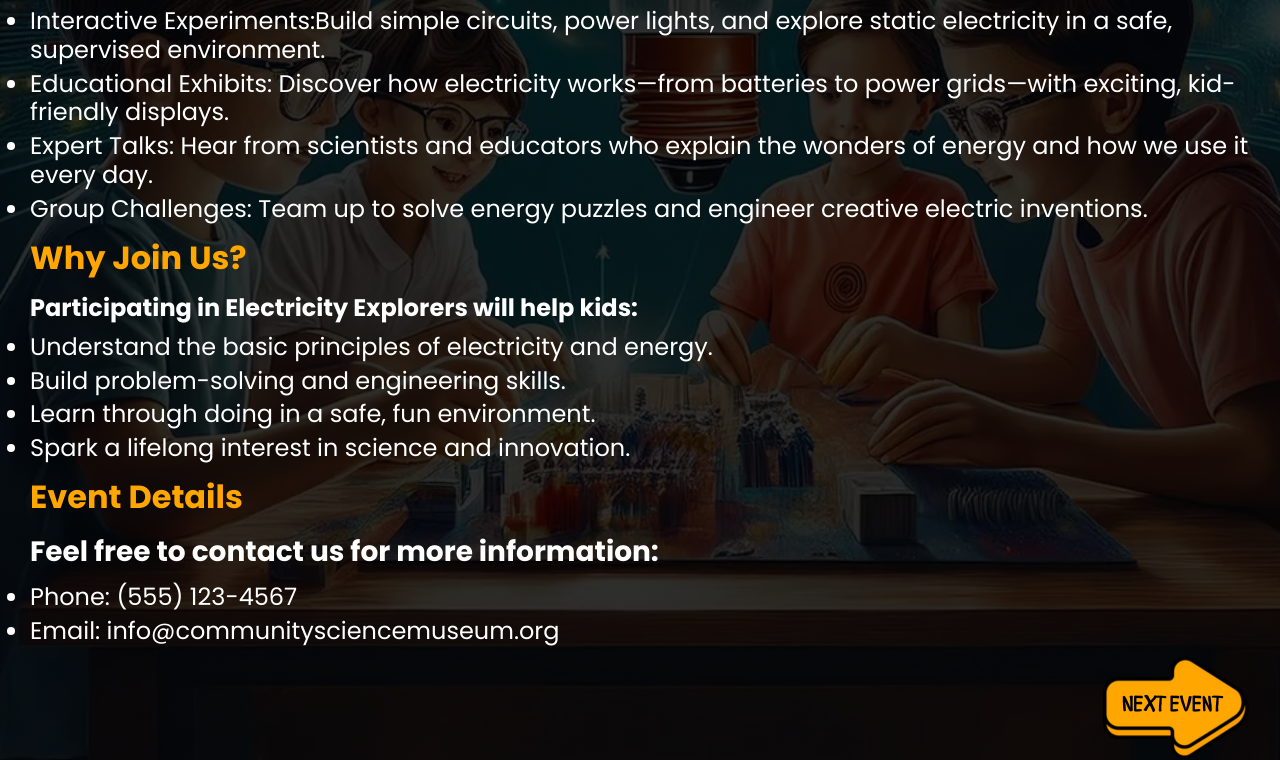
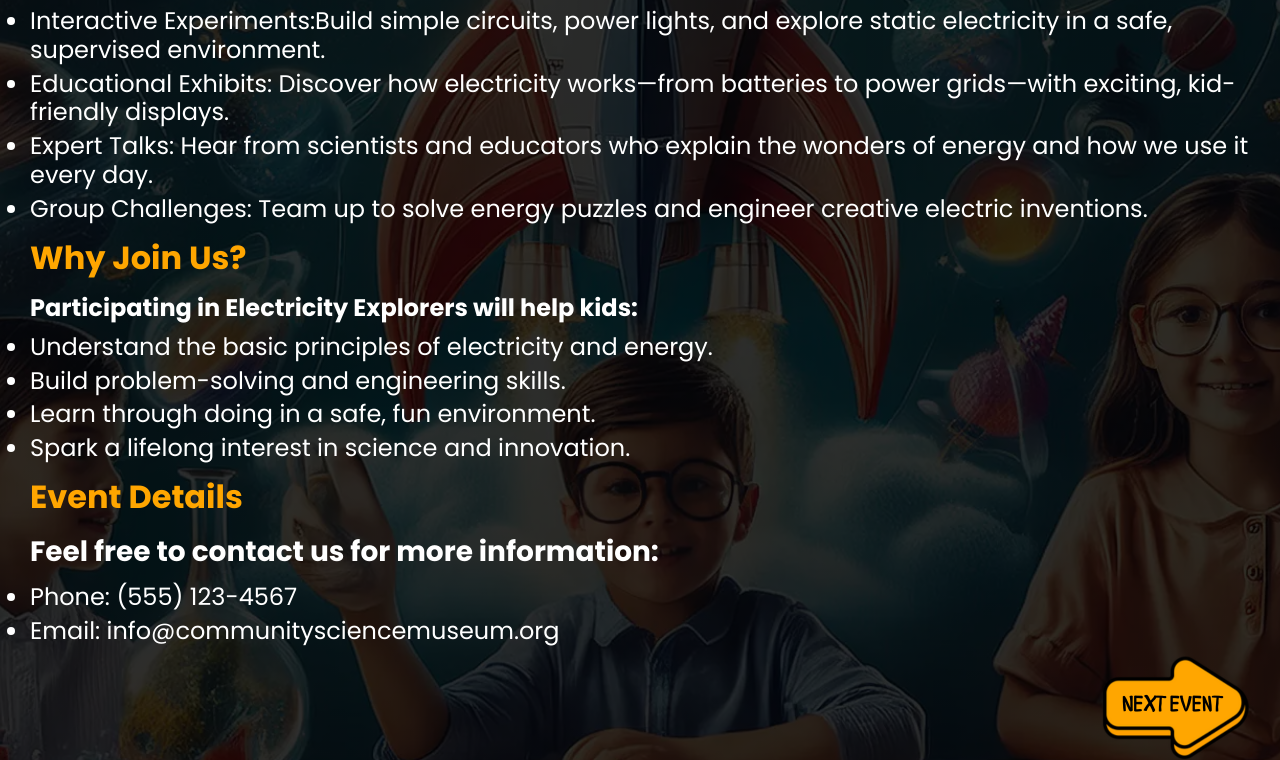
Before and after one commit to Joacim90/semester-project, a plain HTML site: page event/electricity-explorers.html in a window 1280 px wide. Shown: the part 690-1450 px from the top of the page. Drawn offline with Linux system fonts and the light colour scheme; a web font is replaced by a local one.

Commit message:
Update event.css

```diff
--- a/styles/event.css
+++ b/styles/event.css
@@ -29,7 +29,7 @@ main {
 }
 .electricity-explorers {
   background: linear-gradient(0deg, rgba(0, 0, 0, 0.815), rgba(0, 0, 0, 0.806)),
-    url(../images/electricity.webp);
+    url(../images/rockets.webp);
   background-size: cover;
   background-repeat: no-repeat;
   background-position: center;
```
